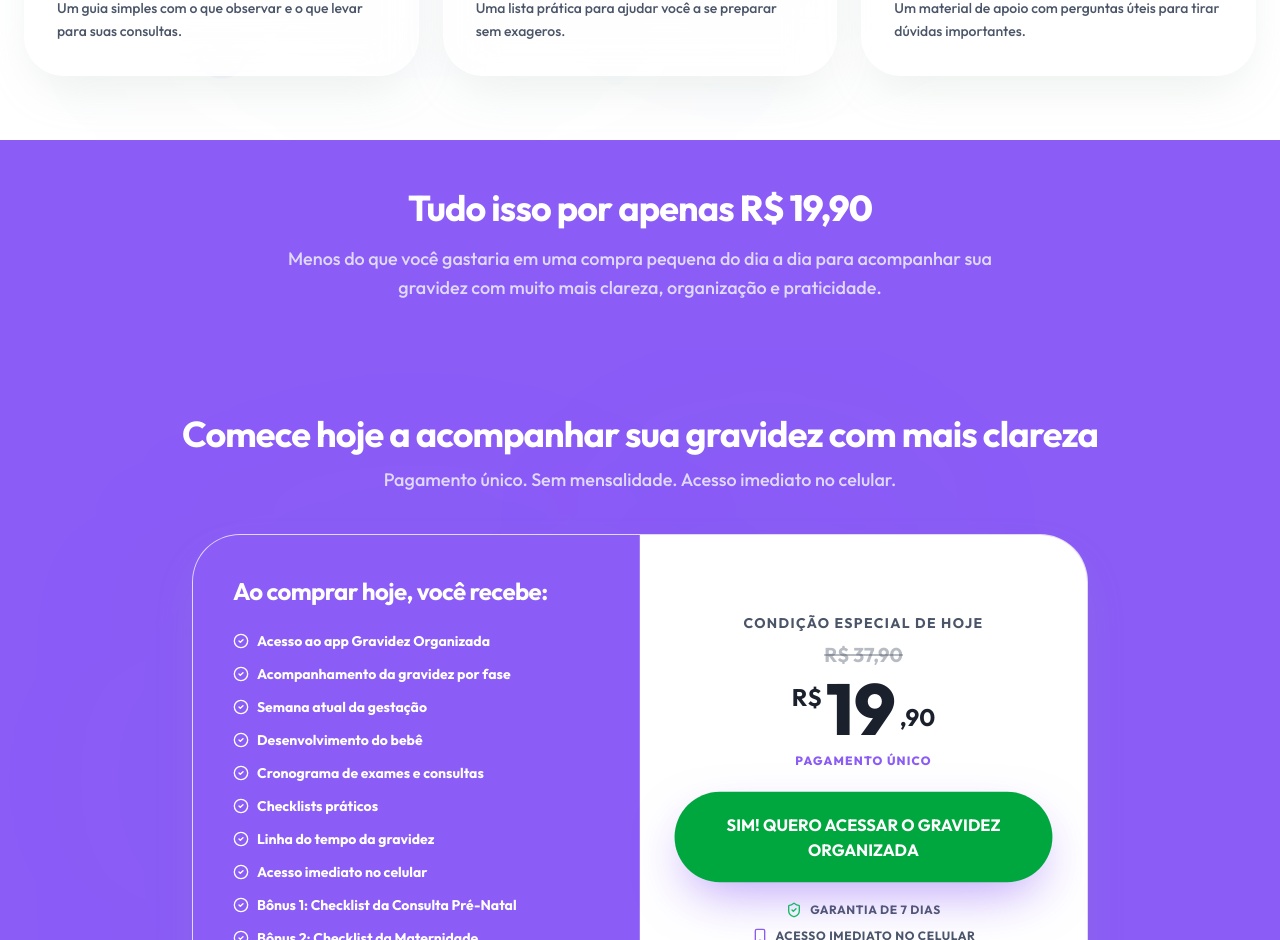
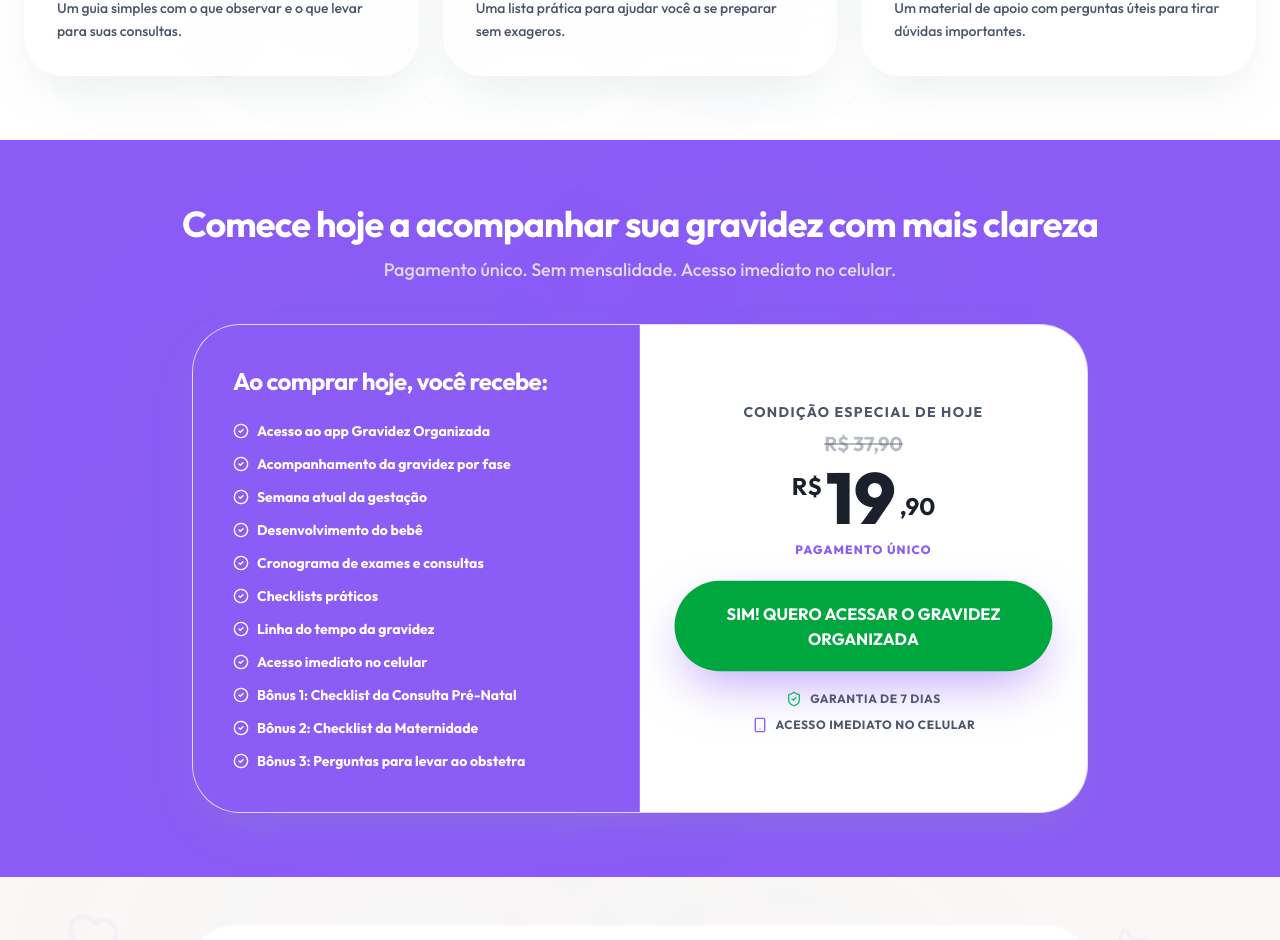
Before and after one commit to lowticketproject-jhon/LP-casa-organizada, a React (Vite) app: page / in a window 1280 px wide. Shown: the part 5117-6057 px from the top of the page. Built offline with nearby package versions, Linux system fonts and the light colour scheme.

Commit message:
style: remover seção de ancoragem de preço
- Remove bloco "Tudo isso por apenas R$ 19,90" entre os bônus e a oferta final

```diff
--- a/src/App.tsx
+++ b/src/App.tsx
@@ -399,14 +399,6 @@
         </div>
       </section>
 
-      {/* 11. ANCORAGEM DE PREÇO */}
-      <section className="py-12 px-6 bg-brand-accent relative overflow-hidden">
-        <div className="max-w-3xl mx-auto text-center relative z-10">
-          <h2 className="text-2xl md:text-4xl font-bold text-white mb-4 text-balance">Tudo isso por apenas <span className="font-black">R$ 19,90</span></h2>
-          <p className="text-brand-lavender-dark text-lg leading-relaxed font-medium">Menos do que você gastaria em uma compra pequena do dia a dia para acompanhar sua gravidez com muito mais clareza, organização e praticidade.</p>
-        </div>
-      </section>
-
       {/* 12. OFERTA FINAL */}
       <section id="preco" className="py-16 px-6 bg-brand-accent relative overflow-hidden">
         <DecorativeBackground />
```
